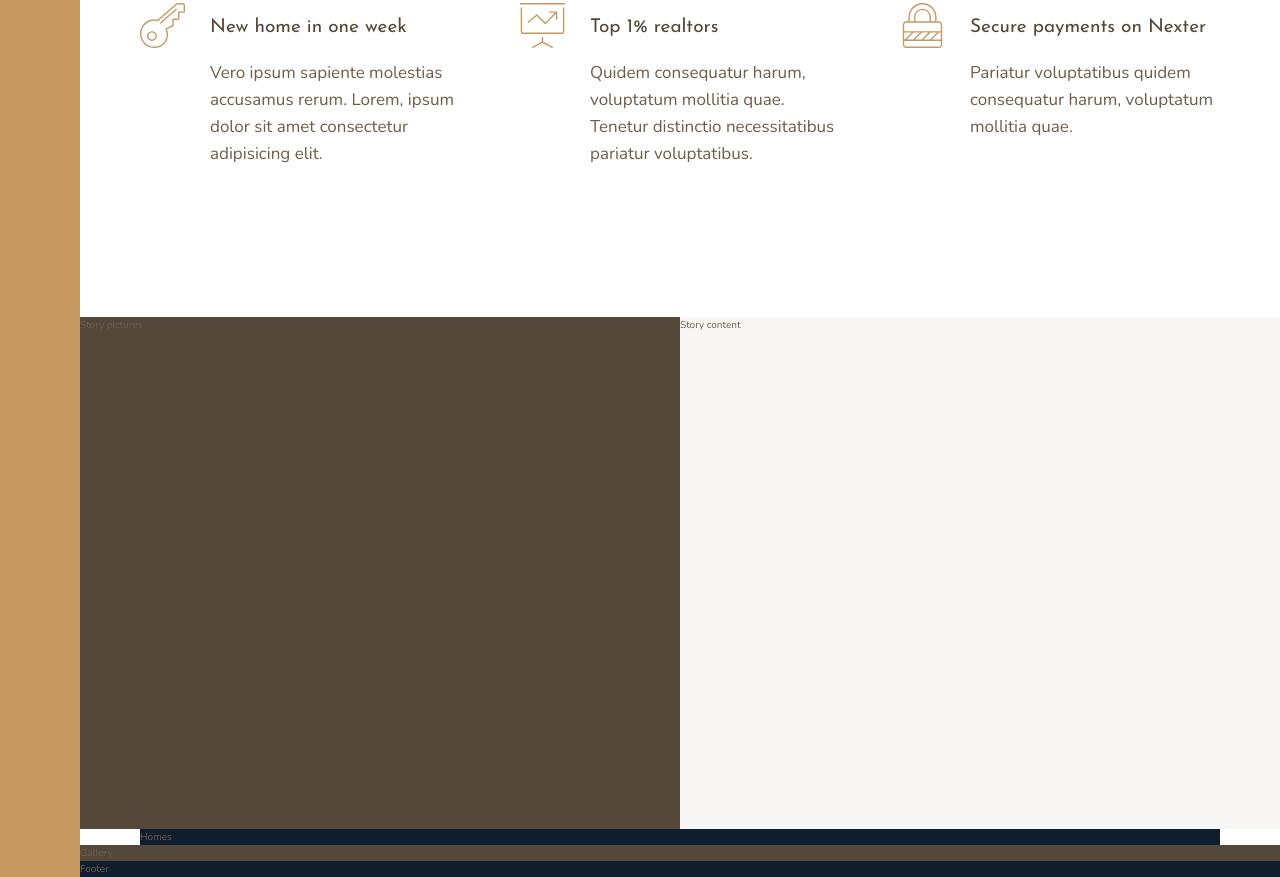
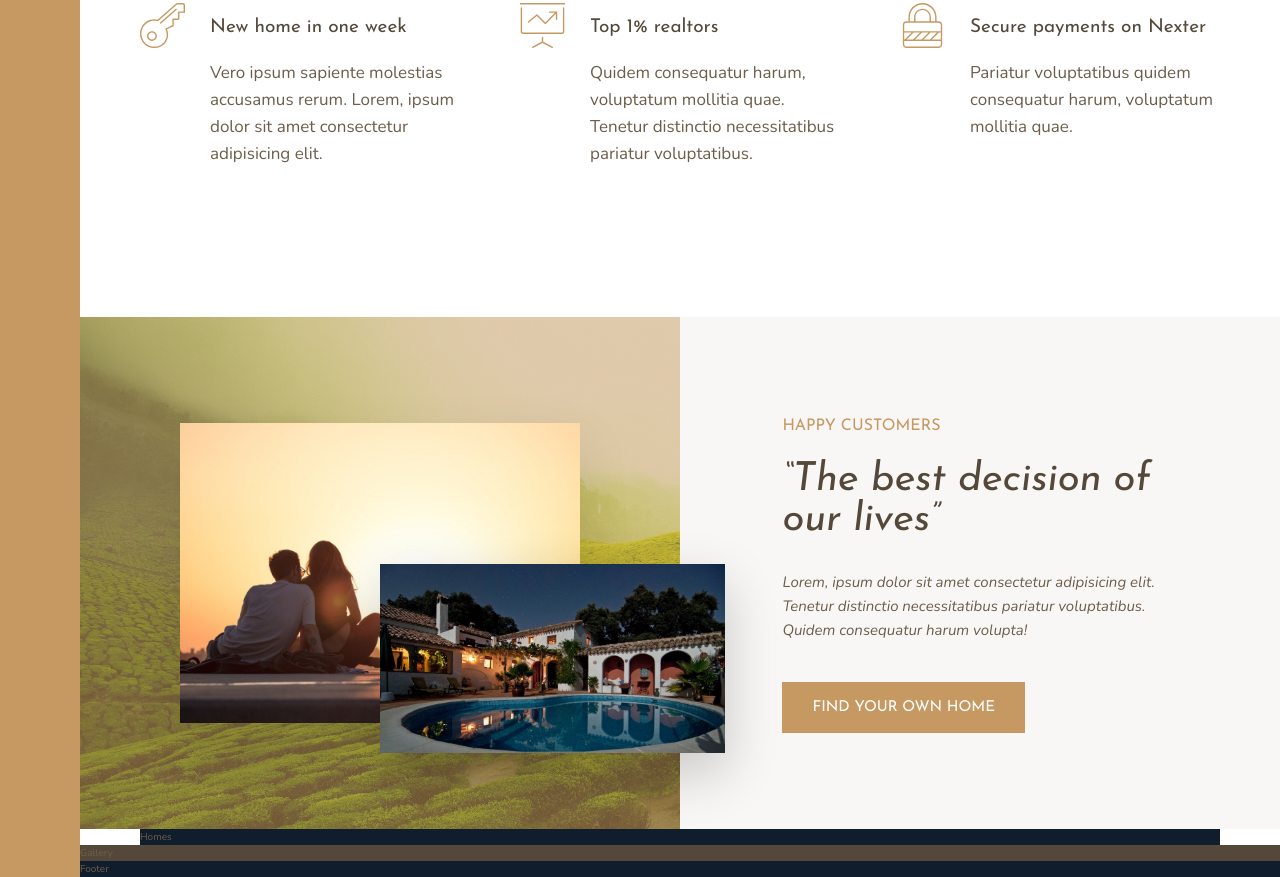
Before and after one commit to jonnywillrees/Nexter, a website: page index.html in a window 1280 px wide. Shown: the part 991-1868 px from the top of the page. Drawn offline with nearby package versions, Linux system fonts and the light colour scheme.

Commit message:
Add the story/testimonial section

```diff
--- a/index.html
+++ b/index.html
@@ -60,8 +60,19 @@
       </div>
     </section>
 
-    <div class="story__pictures">Story pictures</div>
-    <div class="story__content">Story content</div>
+    <div class="story__pictures">
+      <img src="img/story-1.jpeg" alt="Couple with new house" class="story__img--1" />
+      <img src="img/story-2.jpeg" alt="New house" class="story__img--2" />
+    </div>
+    <div class="story__content">
+      <h3 class="heading-3 mb-sm">Happy Customers</h3>
+      <h2 class="heading-2 heading-2--dark mb-md">&ldquo;The best decision of our lives&rdquo;</h2>
+      <p class="story__text">
+        Lorem, ipsum dolor sit amet consectetur adipisicing elit. Tenetur distinctio necessitatibus pariatur
+        voluptatibus. Quidem consequatur harum volupta!
+      </p>
+      <button class="btn">Find your own home</button>
+    </div>
 
     <section class="homes">Homes</section>
 
--- a/sass/_story.scss
+++ b/sass/_story.scss
@@ -2,10 +2,45 @@
   &__pictures {
     background-color: $color-grey-dark-1;
     grid-column: full-start / col-end 4;
+    background-image: linear-gradient(rgba($color-primary, 0.5), rgba($color-primary, 0.5)), url(../img/back.jpg);
+    background-size: cover;
+    display: grid;
+    grid-template-rows: repeat(6, 1fr);
+    grid-template-columns: repeat(6, 1fr);
+    align-items: center;
+  }
+
+  &__img--1 {
+    width: 100%;
+    grid-row: 2 / 6;
+    grid-column: 2 / 6;
+    box-shadow: 0 2rem 5rem rgba(0, 0, 0, 0.1);
+  }
+
+  &__img--2 {
+    width: 115%;
+    grid-row: 4 / 6;
+    grid-column: 4 / 7;
+    z-index: 5;
+    box-shadow: 0 2rem 5rem rgba(0, 0, 0, 0.2);
   }
 
   &__content {
     background-color: $color-grey-light-1;
     grid-column: col-start 5 / full-end;
+    padding: 6rem 8vw;
+    // display: flex;
+    // flex-direction: column;
+    // justify-content: center;
+    // align-items: flex-start;
+    display: grid;
+    align-content: center;
+    justify-items: start;
+  }
+
+  &__text {
+    font-size: 1.5rem;
+    font-style: italic;
+    margin-bottom: 4rem;
   }
 }
--- a/sass/_typography.scss
+++ b/sass/_typography.scss
@@ -9,10 +9,24 @@
 
 .heading-2 {
   @extend %heading;
+  font-size: 4rem;
+  font-style: italic;
+  line-height: 1;
+
+  &--light {
+    color: $color-grey-light-1;
+  }
+
+  &--dark {
+    color: $color-grey-dark-1;
+  }
 }
 
 .heading-3 {
   @extend %heading;
+  font-size: 1.6rem;
+  color: $color-primary;
+  text-transform: uppercase;
 }
 
 .heading-4 {
@@ -27,3 +41,35 @@
     color: $color-grey-dark-1;
   }
 }
+
+.btn {
+  background-color: $color-primary;
+  color: #fff;
+  border: none;
+  font-family: $font-display;
+  font-size: 1.5rem;
+  text-transform: uppercase;
+  padding: 1.8rem 3rem;
+  cursor: pointer;
+  transition: all 0.2s;
+
+  &:hover {
+    background-color: $color-primary-dark;
+  }
+}
+
+.mb-sm {
+  margin-bottom: 2rem;
+}
+
+.mb-md {
+  margin-bottom: 3rem;
+}
+
+.mb-lg {
+  margin-bottom: 4rem;
+}
+
+.mb-xl {
+  margin-bottom: 8rem;
+}
```
Also changed, not shown: css/style.css.
